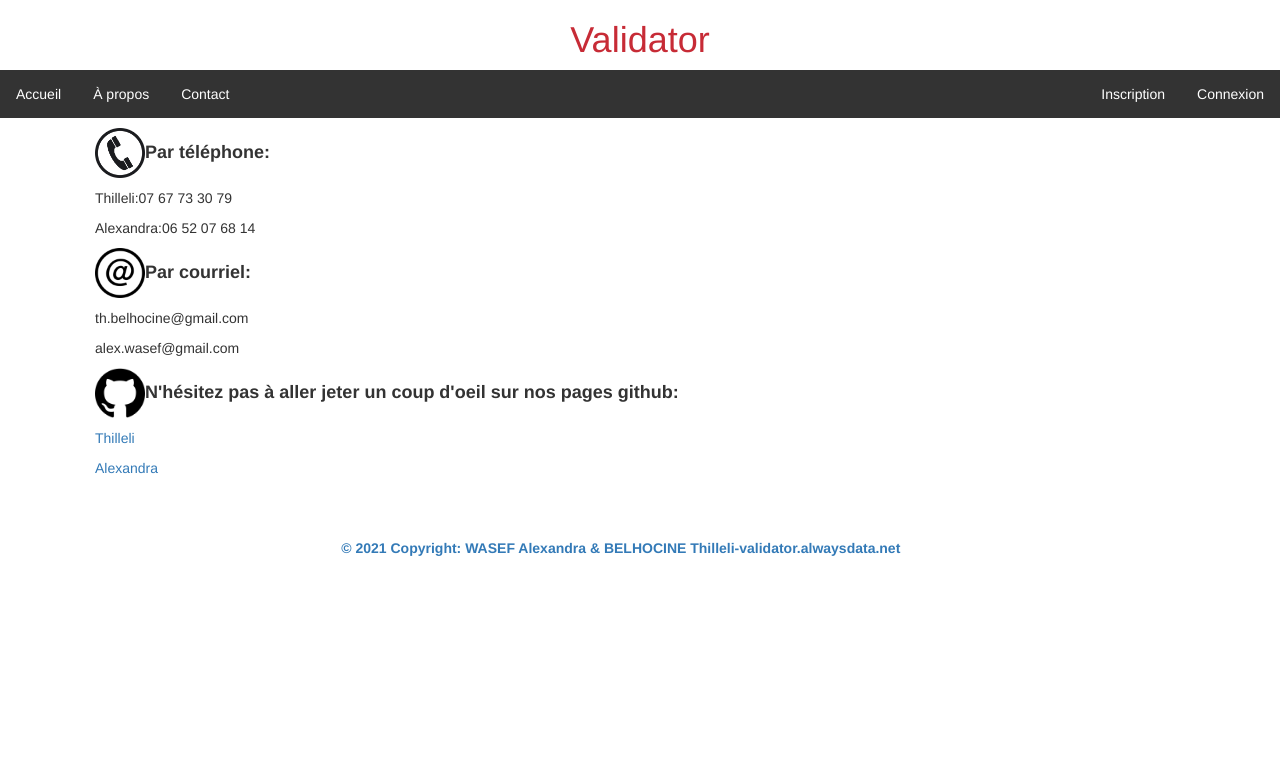
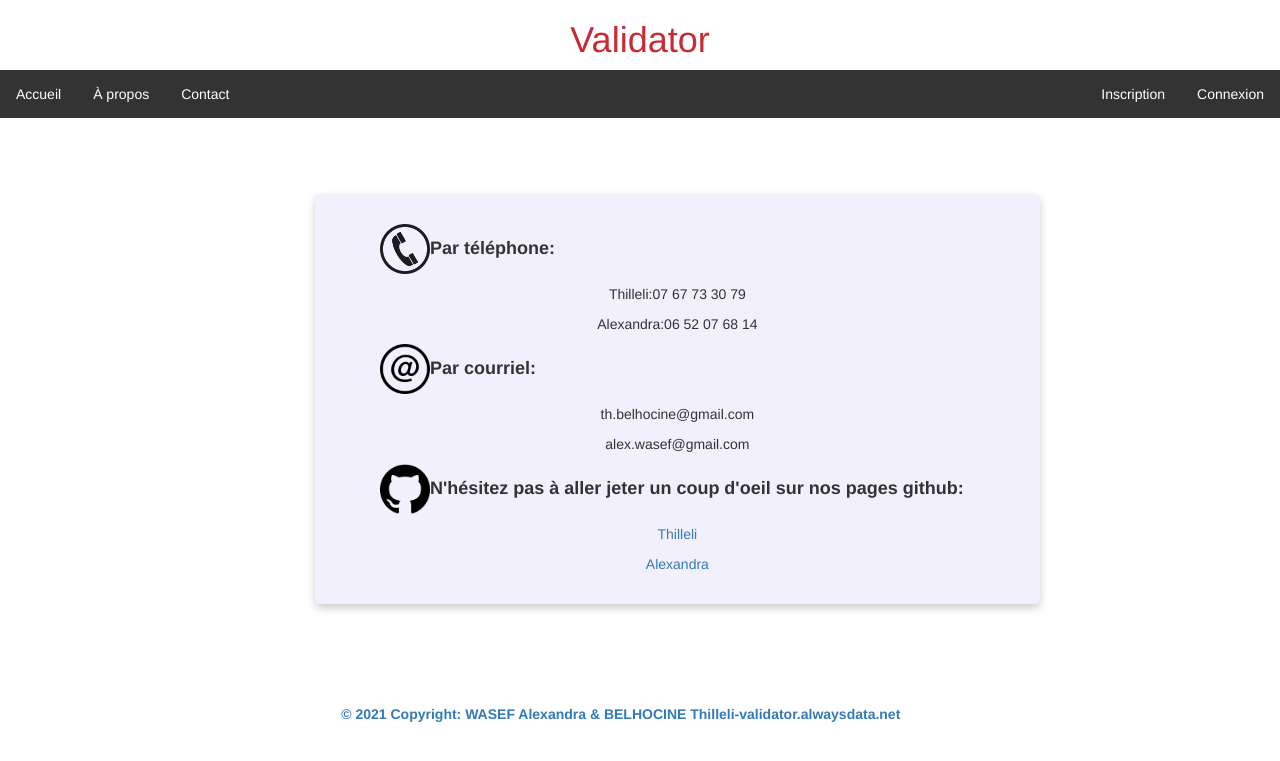
Before and after one commit to Thilleli/Validator, a PHP site: page /contact.php in a window 1280 px wide. Shown: the top 761 px of the page. Run offline with PHP 8.4, Linux system fonts and the light colour scheme; some libraries are stand-ins or nearby versions.

Commit message:
Modification du css

```diff
--- a/style/style.css
+++ b/style/style.css
@@ -39,11 +39,32 @@
 	padding-top: 20px;
 	 text-align: center;
 }
+.Contact{
+	display: inline-block;
+	box-shadow: 0 4px 8px 0 rgba(0,0,0,0.2);
+	transition: 0.3s;
+	width: 65%;
+	margin-top: 15px;
+	border-radius: 5px;
+	margin-bottom: 50px;
+	margin-left: 220px;
+	background-color: #F2F0FD;
+	text-align: justify;
+	padding-bottom: 20px;
+	padding-top: 20px;
+	margin-top: 6%;
+}
+.Contact h4{
+	padding-left: 65px;
+}
+.Contact p{
+
+	text-align: center;
+}
 .table{
 	text-align: right;
 	margin-left: 300px;
 }
-
 .containerred {
 
 	background-color: #FACACE;
```
